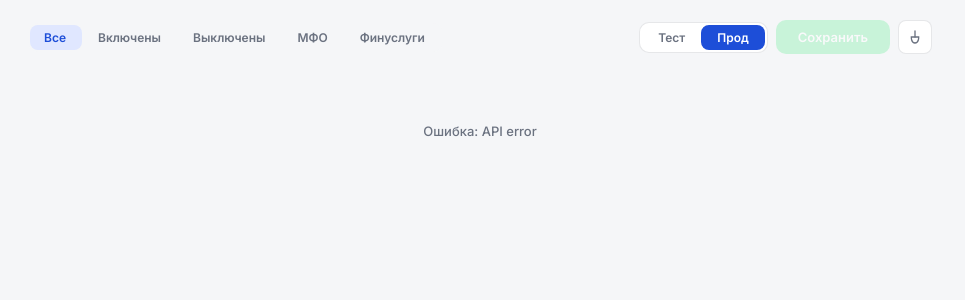
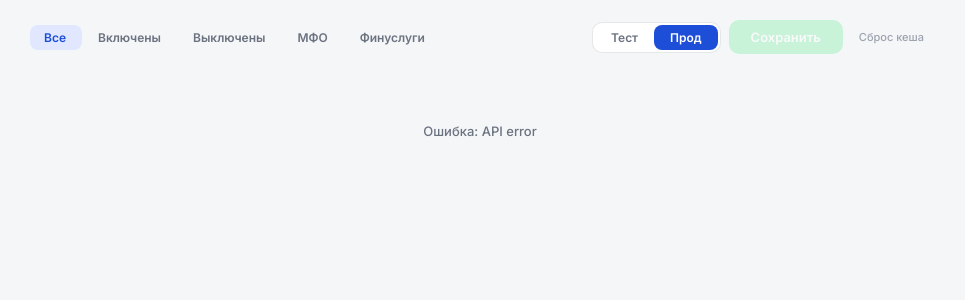
Before and after one commit to engwatch/insapp-skills, a Flask app: page /showcase in a window 1280 px wide. Shown: the part 56-356 px from the top of the page, without its empty margins (0-965 px from the left). Run offline with Flask 3, Linux system fonts and the light colour scheme; data that the repository does not hold is empty.

Commit message:
ui: plain text cache button, no ambiguous icon
Co-Authored-By: Claude Opus 4.6 <noreply@anthropic.com>

```diff
--- a/tools/mfo-dashboard/templates/showcase.html
+++ b/tools/mfo-dashboard/templates/showcase.html
@@ -83,13 +83,11 @@
 .btn-save:hover { background: #15803D; }
 .btn-save:disabled { background: #86EFAC; color: #fff; }
 .btn-cache {
-  background: #fff; color: var(--t3); border: 1px solid var(--rim2);
-  width: 34px; height: 34px; padding: 0;
-  display: flex; align-items: center; justify-content: center;
-  border-radius: 8px; flex-shrink: 0;
+  background: transparent; color: var(--t4); border: none;
+  padding: 5px 8px; font-size: 11px; font-weight: 500;
+  font-family: inherit; cursor: pointer; flex-shrink: 0;
 }
-.btn-cache:hover { background: var(--bg); color: var(--t2); }
-.btn-cache svg { width: 16px; height: 16px; }
+.btn-cache:hover { color: var(--t2); }
 
 .save-status {
   font-size: 12px;
@@ -295,7 +293,7 @@
       <button class="env-btn active" data-env="prod" onclick="switchEnv('prod')">Прод</button>
     </div>
     <button class="btn btn-save" id="saveBtn" onclick="saveChanges()" disabled>Сохранить</button>
-    <button class="btn btn-cache" onclick="invalidateCache()" title="Сбросить кеш"><svg viewBox="0 0 24 24" fill="none" stroke="currentColor" stroke-width="2" stroke-linecap="round"><path d="M12 3v9"/><path d="M6.5 12C6.5 12 6 21 12 21s5.5-9 5.5-9H6.5z"/></svg></button>
+    <button class="btn btn-cache" onclick="invalidateCache()">Сброс кеша</button>
   </div>
 </div>
 
```
